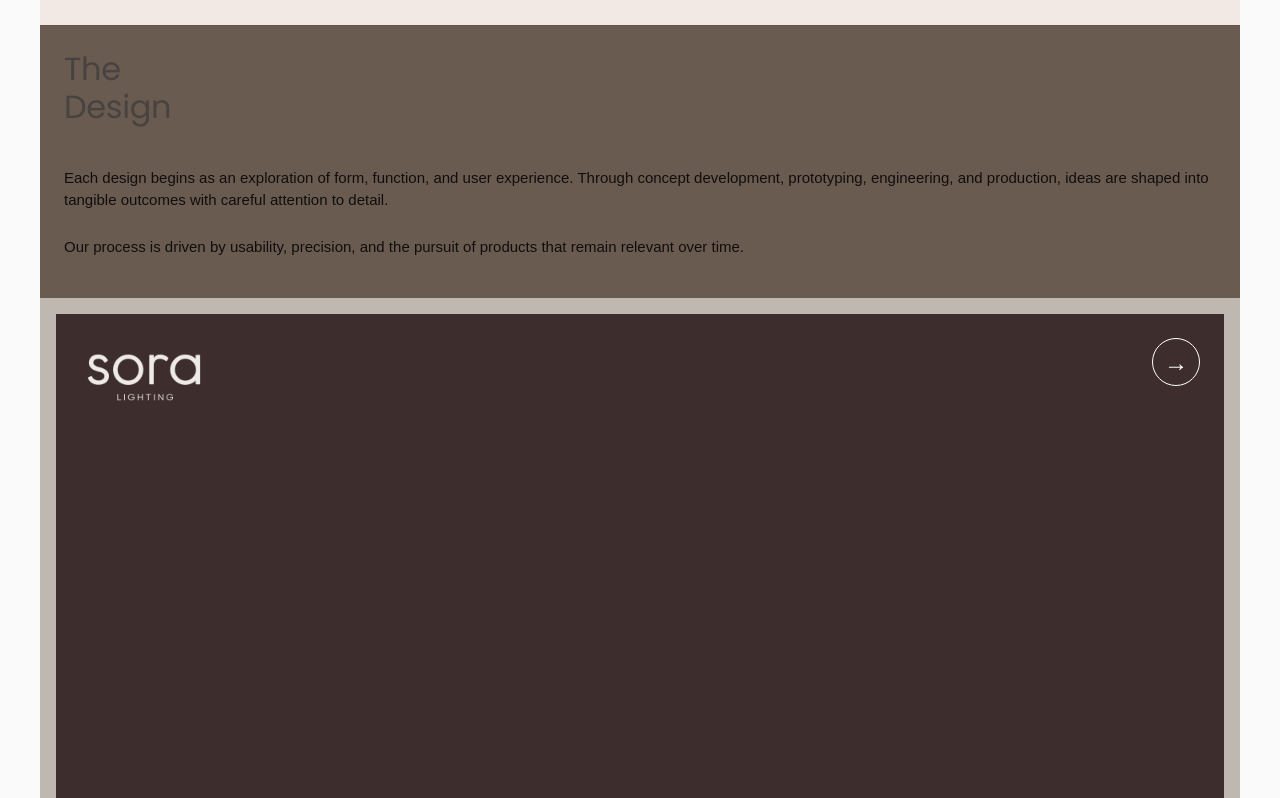
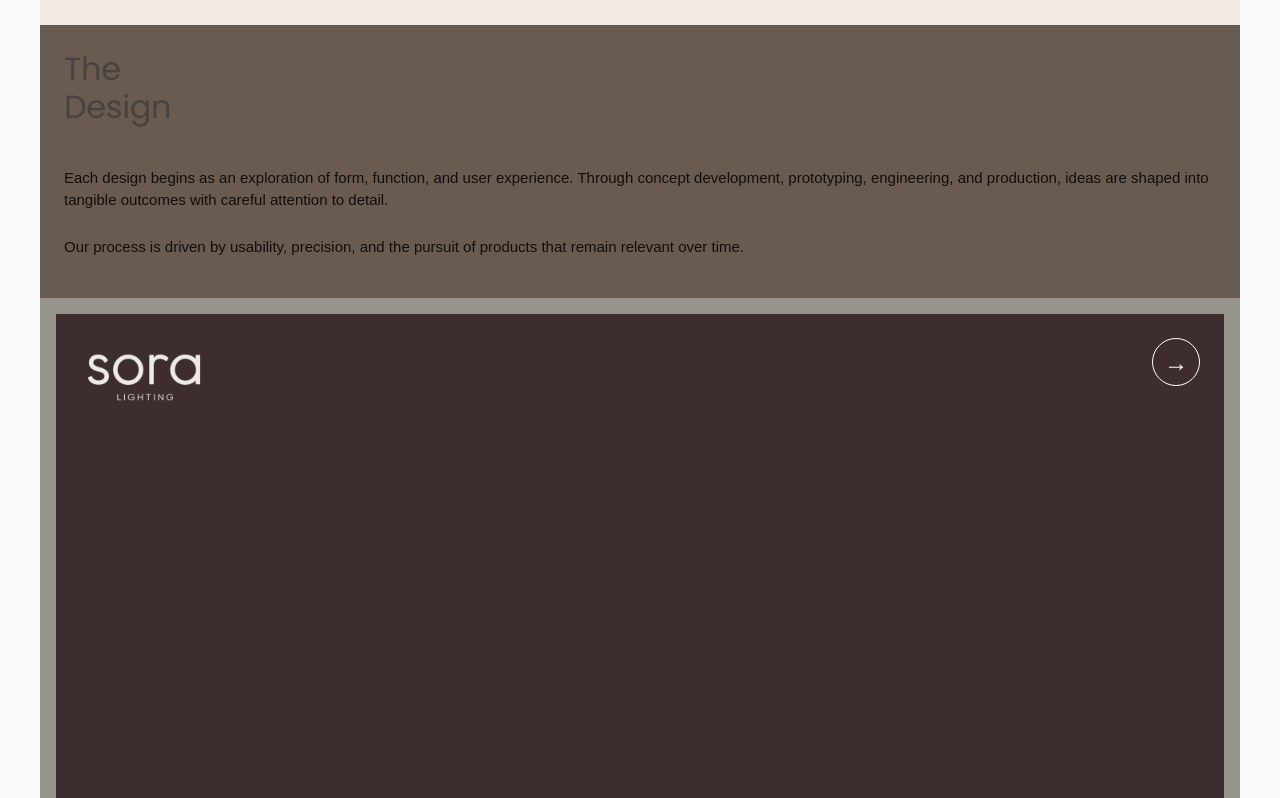
Before and after one commit to Kanikaram-Kaushik/SORA, a Next.js app: page / in a window 1280 px wide. Shown: the part 2381-3179 px from the top of the page. Built offline with nearby package versions, Linux system fonts and the light colour scheme; a web font is replaced by a local one.

Commit message:
New changes

```diff
--- a/src/components/WindowThree.module.css
+++ b/src/components/WindowThree.module.css
@@ -1,5 +1,5 @@
 .section {
-  background-color: #BEB8B1;
+  background-color: #98938d;
   padding: 16px;
   display: flex;
   flex-direction: column;
```
